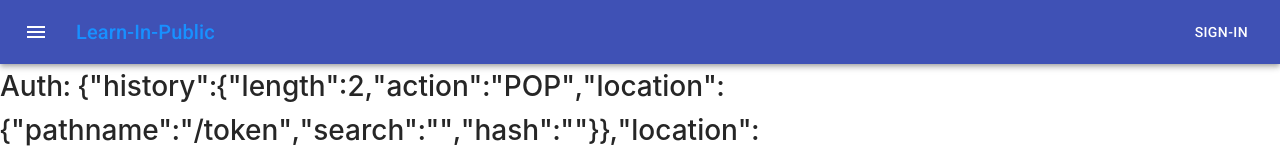
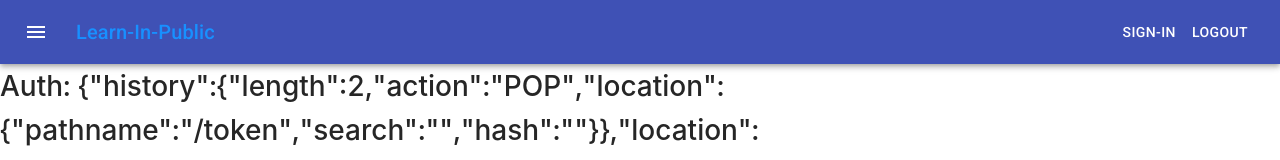
Before and after one commit to tkhwang/progress, a React (Create React App) app in the folder packages/frontend/: page /token in a window 1280 px wide. Shown: the top 160 px of the page. Built offline with nearby package versions, Linux system fonts and the light colour scheme; no server answers.

Commit message:
Client updated.

```diff
--- a/packages/frontend/src/components/ButtonAppBar.tsx
+++ b/packages/frontend/src/components/ButtonAppBar.tsx
@@ -6,7 +6,6 @@ import Toolbar from '@material-ui/core/Toolbar'
 import Typography from '@material-ui/core/Typography'
 import MenuIcon from '@material-ui/icons/Menu'
 import { Drawer } from 'antd'
-import Axios from 'axios'
 import React, { useCallback, useState } from 'react'
 import { BrowserRouter, Link, Redirect } from 'react-router-dom'
 import {
@@ -15,6 +14,8 @@ import {
 	GoogleLoginButton,
 	TwitterLoginButton
 } from 'react-social-login-buttons'
+import http from 'src/services/http'
+import { AuthService } from '../services/AuthService'
 import { LoginForm } from './LoginForm'
 import { SocialLoginButton } from './SocialLoginButton'
 
@@ -39,7 +40,7 @@ export default function ButtonAppBar() {
 	// }
 
 	const loginGoogle = async () => {
-		const data = await Axios.get(`${process.env.REACT_APP_API_URL}/v1/auth/google`)
+		const data = await http.get(`${process.env.REACT_APP_API_URL}/v1/auth/google`)
 		console.log('loginGoogle -> data', data)
 	}
 
@@ -58,6 +59,9 @@ export default function ButtonAppBar() {
 						</Typography>
 						<Button color='inherit' onClick={() => setVisibleLogin(true)}>
 							Sign-in
+						</Button>
+						<Button color='inherit' onClick={() => AuthService.logout()}>
+							Logout
 						</Button>
 					</Toolbar>
 				</BrowserRouter>
--- a/packages/frontend/src/services/AuthService.ts
+++ b/packages/frontend/src/services/AuthService.ts
@@ -1,6 +1,6 @@
 import { AUTH_KEY } from '@progress/api'
-import Axios from 'axios'
 import jwtDecode from 'jwt-decode'
+import http from 'src/services/http'
 
 export class AuthService {
 	/**
@@ -58,7 +58,7 @@ export class AuthService {
 	 * @memberof AuthService
 	 */
 	static async loginSocial(provider: string) {
-		const { data: jwt } = await Axios.get(`${process.env.REACT_APP_API_URL}/v1/auth/${provider}`)
+		const { data: jwt } = await http.get(`${process.env.REACT_APP_API_URL}/v1/auth/${provider}`)
 		// localStorage.setItem(KEY_TOKEN, jwt);
 		AuthService.saveJwt(jwt)
 	}
--- a/packages/frontend/tsconfig.build.json
+++ b/packages/frontend/tsconfig.build.json
@@ -1,8 +1,6 @@
 {
 	"extends": "../../tsconfig.json",
 	"compilerOptions": {
-		"paths": {
-			"@services/*": ["src/services/*"]
-		}
+		"paths": {}
 	}
 }
```
